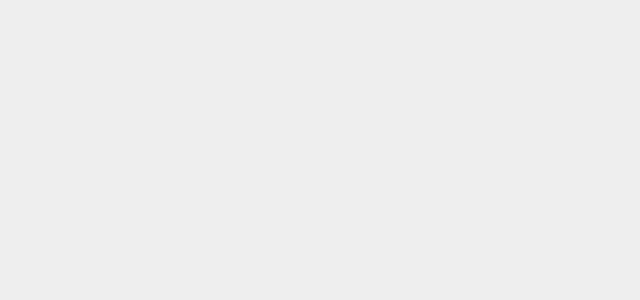
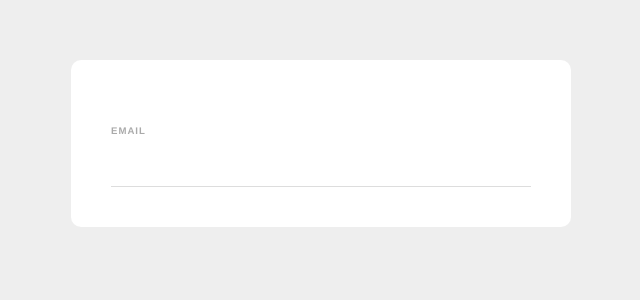
Before and after one commit to AdaN6/vue3_CLI, a Vue app in the folder web-form/: page / in a window 1280 px wide. Shown: the top 300 px of the page, without its empty margins (319-959 px from the left). Built offline with nearby package versions, Linux system fonts and the light colour scheme.

Commit message:
created basic SignupForm component

```diff
--- a/web-form/src/App.vue
+++ b/web-form/src/App.vue
@@ -1,13 +1,15 @@
 <template>
-
+  <Signup-form />
 </template>
 
 <script>
+import SignupForm from './components/SignupForm.vue'
 
 
 export default {
   name: 'App',
   components: {
+    SignupForm
 
   }
 }
--- /dev/null
+++ b/web-form/src/components/SignupForm.vue
@@ -0,0 +1,48 @@
+<template>
+    <form>
+        <label>Email</label>
+        <input type="email" required>
+    </form>
+</template>
+
+<script>
+export default {
+
+}
+</script>
+
+<style>
+    form {
+        max-width: 420px;
+        margin: 30px auto;
+        background: white;
+        text-align: left;
+        padding: 40px;
+        border-radius: 10px;
+    }
+    label {
+        color: #aaa;
+        display: inline-block;
+        margin: 25px 0 15px;
+        font-size: 0.6em;
+        text-transform: uppercase;
+        letter-spacing: 1px;
+        font-weight: bold;
+    }
+    input, select {
+        display: block;
+        padding: 10px 6px;
+        width: 100%;
+        box-sizing: border-box;
+        border: none;
+        border-bottom: 1px solid #ddd;
+        color: #555;
+    }
+    input[type="checkbox"] {
+        display: inline-block;
+        width: 16px;
+        margin: 0 10px 0 0;
+        position: relative;
+        top: 2px;
+    }
+</style>
```
